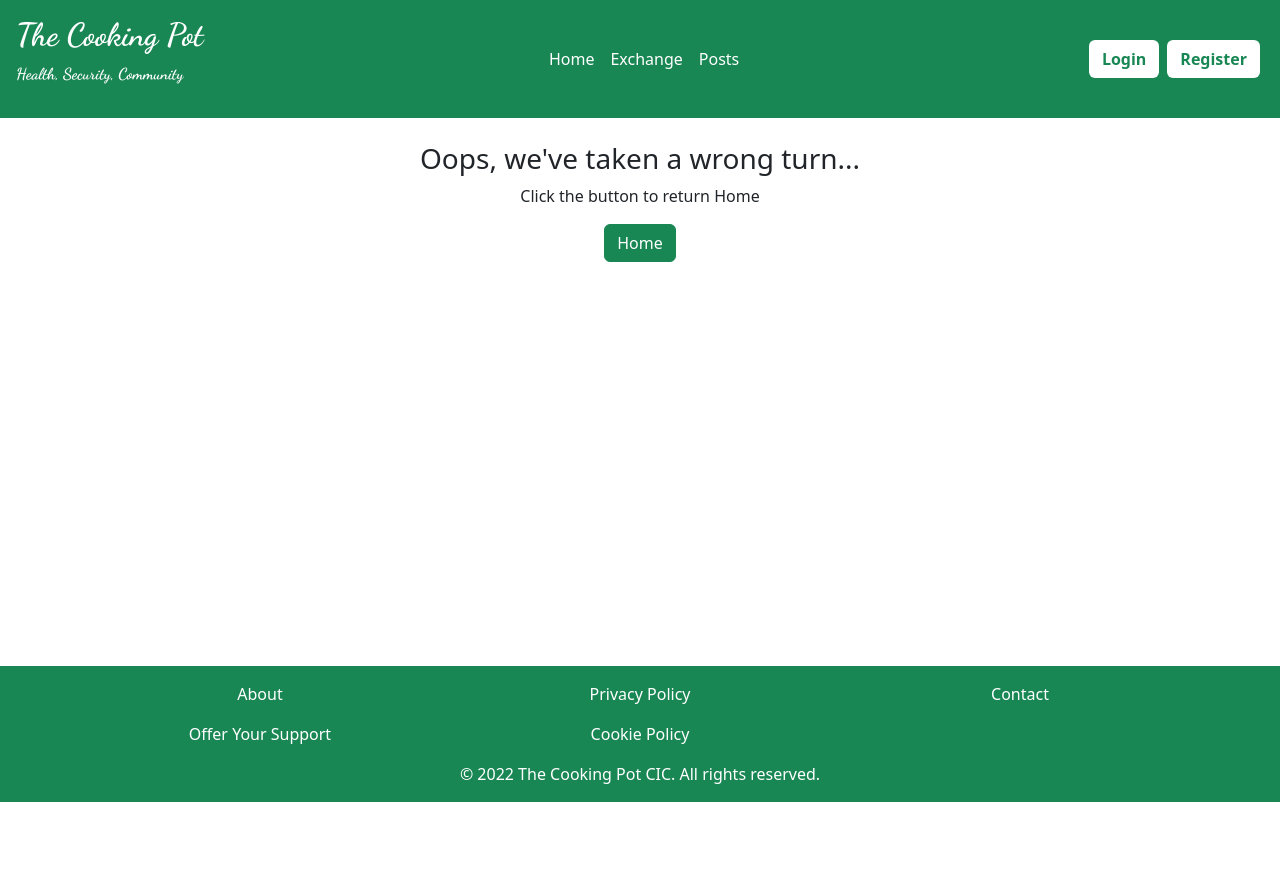
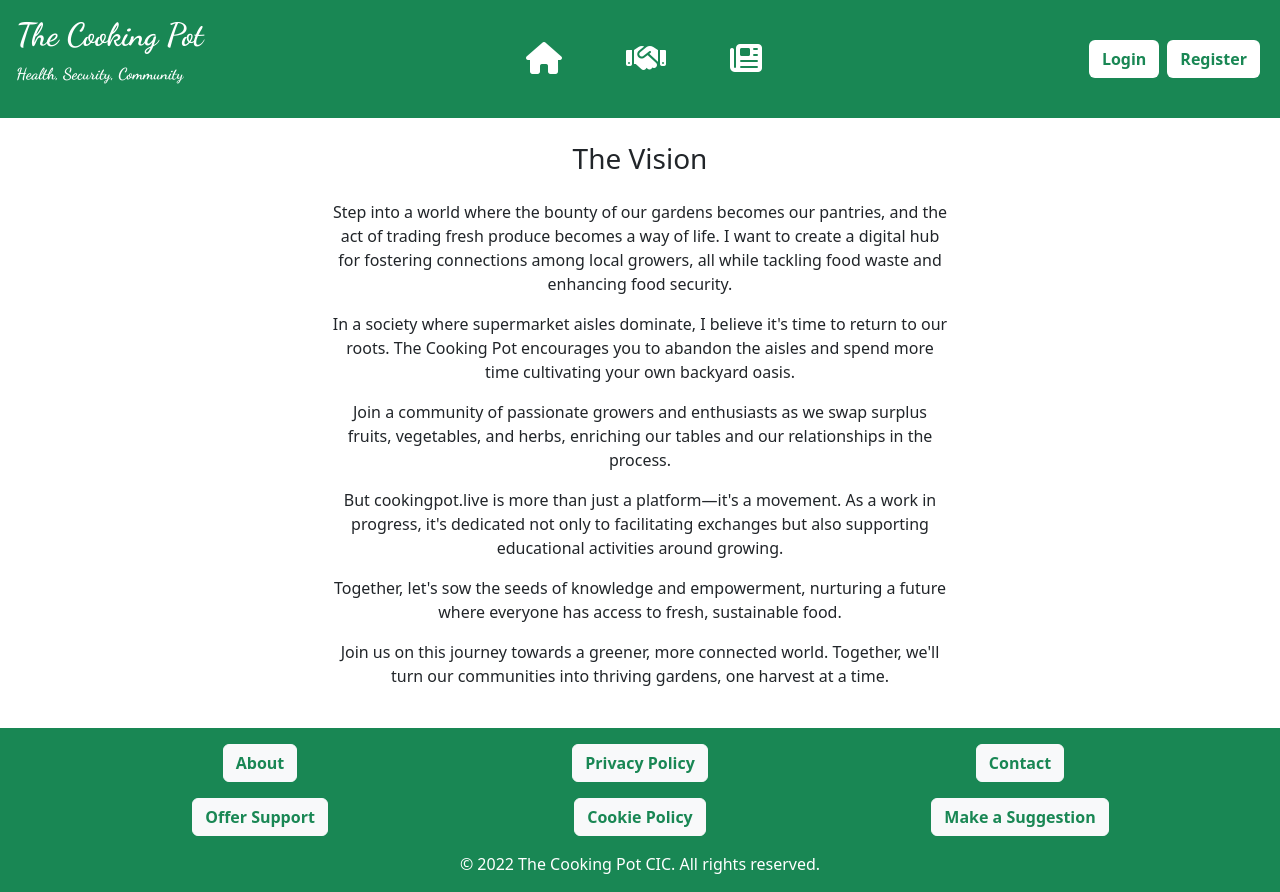
Before and after one commit to CraigAT1181/fe-agrarian-react, a React (Vite) app: page /about in a window 1280 px wide. Before the commit the page ends 802 px from the top, so only its background shows below. Built offline with nearby package versions, Linux system fonts and the light colour scheme.

Commit message:
Added icons to replace the text in navbar, and added buttons to links in footer. Created a component for each of the footer links and completed About and Offer Support - linking the latter to The Cooking Pot business bank.

```diff
--- a/src/App.jsx
+++ b/src/App.jsx
@@ -13,6 +13,12 @@ const Register = lazy(() => import("./components/Register"));
 const Posts = lazy(() => import("./components/Posts"));
 const RequestLink = lazy(() => import("./components/RequestLink"));
 const SetNewPassword = lazy(() => import("./components/SetNewPassword"));
+const About = lazy(() => import("./components/About"));
+const OfferSupport = lazy(() => import("./components/OfferSupport"));
+const Privacy = lazy(() => import("./components/Privacy"));
+const Cookies = lazy(() => import("./components/Cookies"));
+const Contact = lazy(() => import("./components/Contact"));
+const Suggestions = lazy(() => import("./components/Suggestions"));
 
 export default function App() {
   return (
@@ -66,6 +72,30 @@ export default function App() {
                 path="/set-new-password"
                 element={<SetNewPassword />}
               />
+              <Route
+                path="/about"
+                element={<About />}
+              />
+                            <Route
+                path="/offer-support"
+                element={<OfferSupport />}
+              />
+                            <Route
+                path="/privacy"
+                element={<Privacy />}
+              />
+                            <Route
+                path="/cookies"
+                element={<Cookies />}
+              />
+                            <Route
+                path="/contact"
+                element={<Contact />}
+              />
+                            <Route
+                path="/suggestions"
+                element={<Suggestions />}
+              />
             </Routes>
           </Suspense>
         </main>
--- /dev/null
+++ b/src/components/About.jsx
@@ -0,0 +1,42 @@
+import React from "react";
+
+export default function About() {
+  return (
+    <div className="container w-50 d-flex justify-content-center">
+      <div className="col text-center">
+        <h3>The Vision</h3>
+
+        <p className=" my-3 mt-4">
+          Step into a world where the bounty of our gardens becomes our
+          pantries, and the act of trading fresh produce becomes a way of life.
+          I want to create a digital hub for fostering connections among local
+          growers, all while tackling food waste and enhancing food security.
+        </p>
+        <p className="my-3">
+          In a society where supermarket aisles dominate, I believe it's time to
+          return to our roots. The Cooking Pot encourages you to abandon the
+          aisles and spend more time cultivating your own backyard oasis.
+        </p>
+        <p className="my-3">
+          Join a community of passionate growers and enthusiasts as we swap
+          surplus fruits, vegetables, and herbs, enriching our tables and our
+          relationships in the process.
+        </p>
+        <p className="my-3">
+          But cookingpot.live is more than just a platform—it's a movement. As a
+          work in progress, it's dedicated not only to facilitating exchanges
+          but also supporting educational activities around growing.
+        </p>
+        <p className="my-3">
+          Together, let's sow the seeds of knowledge and empowerment, nurturing
+          a future where everyone has access to fresh, sustainable food.
+        </p>
+        <p className="my-3">
+          Join us on this journey towards a greener, more connected world.
+          Together, we'll turn our communities into thriving gardens, one
+          harvest at a time.
+        </p>
+      </div>
+    </div>
+  );
+}
--- /dev/null
+++ b/src/components/Contact.jsx
@@ -0,0 +1,7 @@
+import React from "react";
+
+export default function Contact () {
+    return (
+        <div></div>
+    )
+}
--- /dev/null
+++ b/src/components/Cookies.jsx
@@ -0,0 +1,7 @@
+import React from "react";
+
+export default function Cookies () {
+    return (
+        <div></div>
+    )
+}
--- a/src/components/Footer.jsx
+++ b/src/components/Footer.jsx
@@ -1,7 +1,10 @@
 import React from "react";
+import { useNavigate } from "react-router-dom";
 import "bootstrap/dist/css/bootstrap.min.css";
 
 export default function Footer() {
+  const navigate = useNavigate();
+
   return (
     <footer
       className="bg-success text-white text-center p-3 mt-4"
@@ -9,19 +12,57 @@ export default function Footer() {
       <div className="container">
         <div className="row">
           <div className="col">
-            <div>About</div>
-            <div className="mt-3">Offer Your Support</div>
+            <div>
+              <button
+                className="btn btn-light text-success fw-bold"
+                onClick={() => navigate("/about")}>
+                About
+              </button>
+            </div>
+            <div>
+              <button
+                className="mt-3 btn btn-light text-success fw-bold"
+                onClick={() => navigate("/offer-support")}>
+                Offer Support
+              </button>
+            </div>
           </div>
           <div className="col">
-            <div>Privacy Policy</div>
-            <div className="mt-3">Cookie Policy</div>
+            <div>
+              <button
+                className="btn btn-light text-success fw-bold"
+                onClick={() => navigate("/privacy")}>
+                Privacy Policy
+              </button>
+            </div>
+            <div>
+              <button
+                className="mt-3 btn btn-light text-success fw-bold"
+                onClick={() => navigate("/cookies")}>
+                Cookie Policy
+              </button>
+            </div>
           </div>
           <div className="col">
-            <div>Contact</div>
-            <div className="mt-3"></div>
+            <div>
+              <button
+                className="btn btn-light text-success fw-bold"
+                onClick={() => navigate("/contact")}>
+                Contact
+              </button>
+            </div>
+            <div>
+              <button
+                className="mt-3 btn btn-light text-success fw-bold"
+                onClick={() => navigate("/suggestions")}>
+                Make a Suggestion
+              </button>
+            </div>
           </div>
         </div>
-        <div className="mt-3">&copy; 2022 The Cooking Pot CIC. All rights reserved.</div>
+        <div className="mt-3">
+          &copy; 2022 The Cooking Pot CIC. All rights reserved.
+        </div>
       </div>
     </footer>
   );
--- a/src/components/NavBar.jsx
+++ b/src/components/NavBar.jsx
@@ -15,30 +15,34 @@ export default function NavBar() {
       <Navbar.Collapse id="navbar-nav">
         <Nav className="mr-auto">
           <Nav.Link
-            className="text-white"
+            className="text-white mx-4"
+            title="Home"
             as={Link}
             to="/">
-            Home
+            <i className="fa-solid fa-2x fa-house"></i>
           </Nav.Link>
 
           <Nav.Link
-            className="text-white"
+            className="text-white mx-4"
+            title="Exchange"
             as={Link}
             to="/exchange">
-            Exchange
+            <i className="fa-solid fa-2x fa-handshake"></i>
           </Nav.Link>
           <Nav.Link
-            className="text-white"
+            className="text-white mx-4"
+            title="Posts"
             as={Link}
             to="/posts">
-            Posts
+            <i className="fa-solid fa-2x fa-newspaper"></i>
           </Nav.Link>
           {user && (
             <Nav.Link
-              className="text-white"
+              className="text-white mx-4"
+              title="Messages"
               as={Link}
               to="/messenger">
-              Messenger
+              <i className="fa-regular fa-2x fa-envelope"></i>
             </Nav.Link>
           )}
         </Nav>
--- /dev/null
+++ b/src/components/OfferSupport.jsx
@@ -0,0 +1,41 @@
+import React from "react";
+import { useNavigate } from "react-router-dom";
+
+export default function OfferSupport() {
+  const navigate = useNavigate();
+  return (
+    <div className="container">
+      <div className="row align-items-center" style={{height: "35vw"}}>
+        <div className="col-md-6 text-center">
+          <h3>Donate via Paypal</h3>
+          <form
+            action="https://www.paypal.com/donate"
+            method="post"
+            target="_top">
+            <input
+              type="hidden"
+              name="hosted_button_id"
+              value="F6C9BZTTTEDN8"
+            />
+            <button className="btn btn-success">Donate</button>
+            <img
+              alt=""
+              border="0"
+              src="https://www.paypal.com/en_GB/i/scr/pixel.gif"
+              width="1"
+              height="1"
+            />
+          </form>
+        </div>
+        <div className="col-md-6 text-center">
+          <h3>Donate via Buy Me a Coffee</h3>
+          <button
+            className="btn btn-success"
+            onClick={() => window.location.href = "https://www.buymeacoffee.com/cookingpot"}>
+            Donate
+          </button>
+        </div>
+      </div>
+    </div>
+  );
+}
--- /dev/null
+++ b/src/components/Privacy.jsx
@@ -0,0 +1,7 @@
+import React from "react";
+
+export default function Privacy () {
+    return (
+        <div></div>
+    )
+}
--- a/src/components/Profile.jsx
+++ b/src/components/Profile.jsx
@@ -49,7 +49,7 @@ export default function Profile() {
   return (
     <div className="container">
       <div className="text-center">
-        <p className="text-white">{user.username}</p>
+        <p className="text-white fw-bold">{user.username}</p>
       </div>
       <div className="dropdown text-center">
         <Dropdown>
--- /dev/null
+++ b/src/components/Suggestions.jsx
@@ -0,0 +1,7 @@
+import React from "react";
+
+export default function Suggestions () {
+    return (
+        <div></div>
+    )
+}
```
